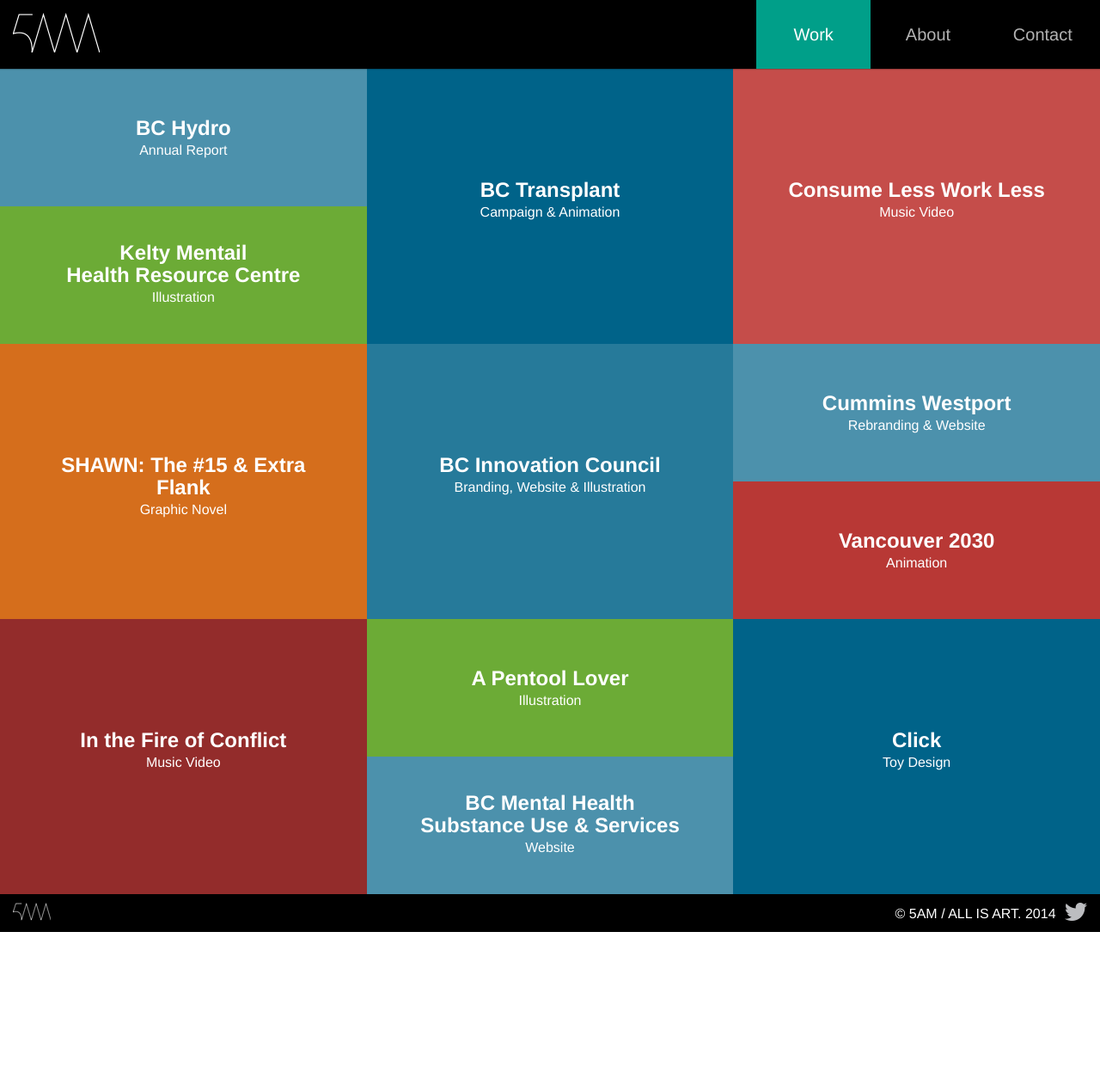
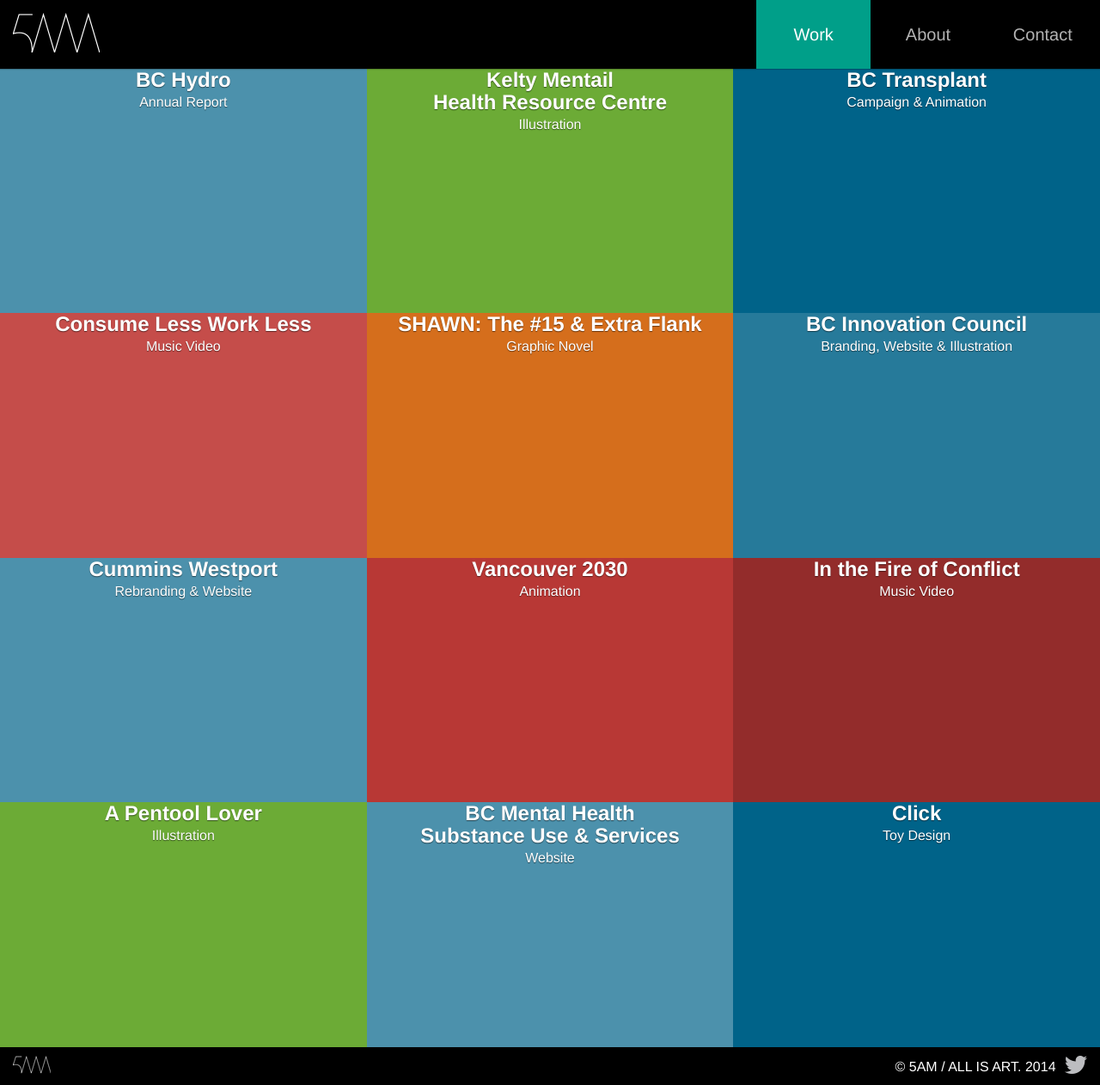
Before and after one commit to justinalm/bokchoi, a Jekyll site: the page built from index.html, in a window 1280 px wide and 1262 px high. Shown: the whole window at 86% size. Built offline with Jekyll 4.4.1, drawn with Linux system fonts in a browser that asks for light colours; nearby versions of some CDN libraries.

Commit message:
More struggle with the image grid

```diff
--- a/css/5am.css
+++ b/css/5am.css
@@ -251,71 +251,36 @@
   float: left;
   position: relative;
   width: 100%;
-  padding: 20px;
   margin: 0;
 }
 
-ul.projects > li .project-image {
-  visibility: hidden;
-  margin: -20px;
+ul.projects > li > a {
+  float: left;
+  position: relative;
   width: 100%;
   height: auto;
-}
-
-ul.projects > li:hover .project-image {
-   visibility: visible;
-}
-
-ul.projects > li.halfer {
-  padding: 0;
-}
-
-ul.halfer-projects {
-  float: left;
-  position: relative;
-  height: 100%;
-  width: 100%;
-  list-style: none;
-  padding: 0 0 0 0;
   margin: 0;
 }
 
-ul.halfer-projects > li {
-  float: left;
-  position: relative;
+ul.projects > li > a > .project-image {
+  visibility: hidden;
   width: 100%;
-  padding: 20px;
+  height: 100%;
 }
 
-ul.halfer-projects > li:first-child {
-  height: 50%;
+ul.projects > li:hover > a > .project-image {
+  visibility: visible;
 }
 
-ul.halfer-projects > li:last-child {
-  height: 50%;
-  top: 0;
-}
-
-.project-info {
+ul.projects > li > a > .project-info {
+  position: absolute;
+  top: 0%;
+  left: 0%;
+  height: auto;
   width: 100%;
-  left: 0;
-  padding: 0 10%;
-}
-
-ul.halfer-projects > li:first-child > .project-info,
-ul.halfer-projects > li:last-child > .project-info {
-  width: 100%;
-  left: 0;
-  padding: 0 10%;
-  top: 35%;
-}
-
-ul.halfer-projects > li:first-child > .project-info-two-liner,
-ul.halfer-projects > li:last-child > .project-info-two-liner {
-  width: 100%;
-  left: 0;
-  padding: 0 10%;
-  top: 28%;
+  color: rgb(255,255,255);
+  margin: auto;
+  text-shadow: 0 1px 1px rgba(0,0,0,0.5);
 }
 
 /* These are the styles for our colourful backgrounds */
@@ -457,34 +422,7 @@
 
   ul.projects > li {
     float: left;
-    width: 50%;
-    height: 190px;
-  }
-
-  ul.projects >  li.click-tablet {
-    width: 100%;
-  }
-
-  ul.halfer-projects > li:first-child > .project-info,
-  ul.halfer-projects > li:last-child > .project-info {
-    width: 100%;
-    left: 0;
-    padding: 0 10%;
-    top: 25%;
-  }
-
-  ul.halfer-projects > li:first-child > .project-info-two-liner,
-  ul.halfer-projects > li:last-child > .project-info-two-liner {
-    width: 100%;
-    top: 0;
-    left: 0;
-    padding: 0;
-    margin: -10px 0 0 0;
-  }
-
-  .project-info {
-    position: absolute;
-    top: 35%;
+    width: 33.3334%;
   }
 
   /*About Page Styles*/
@@ -521,36 +459,6 @@
   ul.desktop {
     display: block;
     width: 400px;
-  }
-
-  ul.projects > li {
-    width: 33.3334%;
-    height: 320px;
-  }
-
-  ul.projects > li.halfer {
-    width: 33.3334%;
-    height: 320px;
-  }
-
-  ul.projects >  li.click-tablet {
-    width: 33.3334%;
-  }
-
-  .project-info {
-    top: 40%;
-  }
-
-  ul.halfer-projects > li:first-child > .project-info,
-  ul.halfer-projects > li:last-child > .project-info {
-    position: absolute;
-    top: 35%;
-  }
-
-  ul.halfer-projects > li:first-child > .project-info-two-liner,
-  ul.halfer-projects > li:last-child > .project-info-two-liner {
-    position: absolute;
-    top: 32%;
   }
 
   /*About Page Styles*/
--- a/index.html
+++ b/index.html
@@ -7,110 +7,114 @@
 <div class="container works">
 
   <ul class="projects">
-    <li class="halfer">
-      <ul class="halfer-projects">
-        <li class="light-blue-div">
-          <a href="#"><img class="project-image" src="/img/1.jpg" /></a>
+
+    <li>
+      <a class="light-blue-div" href="#" title="Name of project"><img class="project-image" src="/img/1.jpg" />
         <div class="project-info">
           <h2>BC Hydro</h2>
           <p>Annual Report</p>
         </div>
+      </a>
     </li>
-        <li class="green-div">
-          <a href="#"><img class="project-image" src="/img/2.jpg" /></a>
-          <div class="project-info-two-liner">
+
+    <li>
+      <a class="green-div" href="#" title="Name of project"><img class="project-image" src="/img/2.jpg" />
+        <div class="project-info">
           <h2>Kelty Mentail<br>Health Resource Centre</h2>
           <p>Illustration</p>
         </div>
-        </li>
-      </ul><!-- End of the Halfer Projects -->
+      </a>
     </li>
 
 
-    <li class="dark-blue-div">
-      <a href="#"><img class="project-image" src="/img/3.jpg" /></a>
+    <li>
+      <a class="dark-blue-div" href="#" title="Name of project"><img class="project-image" src="/img/3.jpg" />
         <div class="project-info">
           <h2>BC Transplant</h2>
           <p>Campaign &amp; Animation</p>
         </div>
+      </a>
     </li>
 
-    <li class="light-pink-div">
-      <a href="#"><img class="project-image" src="/img/4.jpg" /></a>
+    <li>
+      <a class="light-pink-div" href="#" title="Name of project"><img class="project-image" src="/img/4.jpg" />
         <div class="project-info">
           <h2>Consume Less Work Less</h2>
           <p>Music Video</p>
         </div>
+      </a>
     </li>
 
-    <li class="pumkin-div">
-      <a href="#"><img class="project-image" src="/img/5.jpg" /></a>
+    <li>
+      <a class="pumkin-div" href="#" title="Name of project"><img class="project-image" src="/img/5.jpg" />
         <div class="project-info">
           <h2>SHAWN: The #15 &amp; Extra Flank</h2>
           <p>Graphic Novel</p>
         </div>
+      </a>
     </li>
 
-    <li class="middle-blue-div">
-      <a href="#"><img class="project-image" src="/img/6.jpg" /></a>
+    <li>
+      <a class="middle-blue-div" href="#" title="Name of project"><img class="project-image" src="/img/6.jpg" />
         <div class="project-info">
           <h2>BC Innovation Council</h2>
           <p>Branding, Website &amp; Illustration</p>
         </div>
+      </a>
     </li>
 
-    <li class="halfer">
-      <ul class="halfer-projects">
-        <li class="light-blue-div">
-          <a href="#"><img class="project-image" src="/img/7.jpg" /></a>
+    <li>
+      <a class="light-blue-div" href="#" title="Name of project"><img class="project-image" src="/img/7.jpg" />
         <div class="project-info">
           <h2>Cummins Westport</h2>
           <p>Rebranding &amp; Website</p>
         </div>
+      </a>
     </li>
-        <li class="middle-pink-div">
-          <a href="#"><img class="project-image" src="/img/8.jpg" /></a>
+
+    <li>
+      <a class="middle-pink-div" href="#" title="Name of project"><img class="project-image" src="/img/8.jpg" />
         <div class="project-info">
           <h2>Vancouver 2030</h2>
           <p>Animation</p>
         </div>
-        </li>
-      </ul>
+      </a>
     </li>
 
-    <li class="dark-pink-div">
-      <a href="#"><img class="project-image" src="/img/9.jpg" /></a>
+    <li>
+      <a class="dark-pink-div" href="#" title="Name of project"><img class="project-image" src="/img/9.jpg" />
         <div class="project-info">
           <h2>In the Fire of Conflict</h2>
           <p>Music Video</p>
         </div>
+      </a>
     </li>
 
-    <li class="halfer">
-      <ul class="halfer-projects">
-        <li class="green-div">
-          <a href="#"><img class="project-image" src="/img/10.jpg" /></a>
+    <li>
+      <a class="green-div" href="#" title="Name of project"><img class="project-image" src="/img/10.jpg" />
         <div class="project-info">
           <h2>A Pentool Lover</h2>
           <p>Illustration</p>
         </div>
+      </a>
     </li>
-        <li class="light-blue-div">
-          <a href="#"><img class="project-image" src="/img/11.jpg" /></a>
-          <div class="project-info-two-liner">
+
+    <li>
+      <a class="light-blue-div" href="#" title="Name of project"><img class="project-image" src="/img/11.jpg" />
+        <div class="project-info">
           <h2>BC Mental Health<br>Substance Use &amp; Services</h2>
           <p>Website</p>
         </div>
-        </li>
-      </ul>
+      </a>
     </li>
 
-    <li class="dark-blue-div click-tablet">
-      <a href="#"><img class="project-image" src="/img/12.jpg" /></a>
+    <li>
+      <a class="dark-blue-div click-tablet" href="#" title="Name of project"><img class="project-image" src="/img/12.jpg" />
         <div class="project-info">
           <h2>Click</h2>
           <p>Toy Design</p>
         </div>
+      </a>
     </li>
 
   </ul><!-- End Row -->
```
Also changed, not shown: 2 other files. Lines whose indentation alone changed are shown as unchanged.
